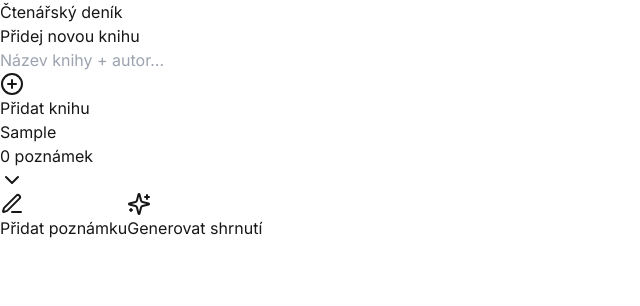
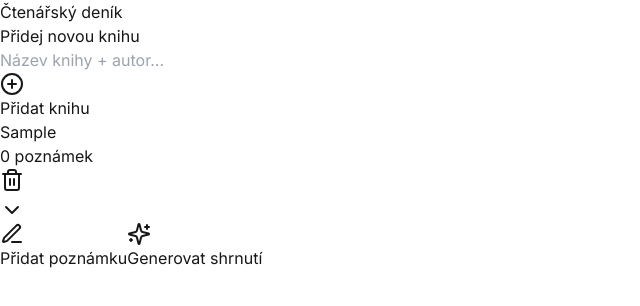
Before and after one commit to VilemB/ectenarak, a Next.js app: page / in a window 1280 px wide. Both pictures are taken after typing "Sample" into the empty fields and a click on the button "Přidat knihu". Shown: the top 306 px of the page, without its empty margins (0-640 px from the left). Built offline with nearby package versions, Linux system fonts and the light colour scheme.

Commit message:
Enabling the generate button, deleting book

```diff
--- a/src/app/page.tsx
+++ b/src/app/page.tsx
@@ -39,6 +39,10 @@ export default function Home() {
 
     setBooks([...books, newBook]);
     setNewBookTitle("");
+  };
+
+  const handleDeleteBook = (bookId: string) => {
+    setBooks(books.filter((book) => book.id !== bookId));
   };
 
   return (
@@ -105,7 +109,11 @@ export default function Home() {
         ) : (
           <div className="space-y-6">
             {books.map((book) => (
-              <BookComponent key={book.id} book={book} />
+              <BookComponent
+                key={book.id}
+                book={book}
+                onDelete={handleDeleteBook}
+              />
             ))}
           </div>
         )}
--- a/src/components/Book.tsx
+++ b/src/components/Book.tsx
@@ -9,15 +9,17 @@ import {
   ChevronDown,
   ChevronRight,
   Loader2,
+  Trash2,
 } from "lucide-react";
 import { useLocalStorage } from "@/hooks/useLocalStorage";
 import { generateId, formatDate } from "@/lib/utils";
 
 interface BookProps {
   book: Book;
+  onDelete: (bookId: string) => void;
 }
 
-export default function BookComponent({ book }: BookProps) {
+export default function BookComponent({ book, onDelete }: BookProps) {
   const [notes, setNotes] = useLocalStorage<Note[]>(
     `book-${book.id}-notes`,
     []
@@ -70,12 +72,11 @@ export default function BookComponent({ book }: BookProps) {
         }),
       });
 
+      const data = await response.json();
+
       if (!response.ok) {
-        const errorData = await response.json();
-        throw new Error(errorData.error || "Nepodařilo se vygenerovat shrnutí");
+        throw new Error(data.error || "Nepodařilo se vygenerovat shrnutí");
       }
-
-      const data = await response.json();
 
       const summaryNote: Note = {
         id: generateId(),
@@ -100,17 +101,28 @@ export default function BookComponent({ book }: BookProps) {
     }
   };
 
+  const handleDelete = () => {
+    if (
+      window.confirm(
+        "Opravdu chcete smazat tuto knihu a všechny její poznámky?"
+      )
+    ) {
+      window.localStorage.removeItem(`book-${book.id}-notes`);
+      onDelete(book.id);
+    }
+  };
+
   const regularNotes = notes.filter((note) => !note.isAISummary);
   const aiSummary = notes.find((note) => note.isAISummary);
 
   return (
     <div className="bg-white rounded-xl shadow-sm overflow-hidden border border-gray-100">
+      <div className="p-6 hover:bg-gray-50 transition">
+        <div className="flex items-center justify-between">
           <div
-        className="p-6 cursor-pointer hover:bg-gray-50 transition"
+            className="flex-1 cursor-pointer"
             onClick={() => setIsExpanded(!isExpanded)}
           >
-        <div className="flex items-center justify-between">
-          <div>
             <h2 className="text-xl font-semibold text-gray-900">
               {book.title}
             </h2>
@@ -118,13 +130,26 @@ export default function BookComponent({ book }: BookProps) {
               {regularNotes.length} poznámek
             </p>
           </div>
-          <span className="text-gray-400">
+          <div className="flex items-center gap-2">
+            <Button
+              variant="ghost"
+              size="icon"
+              className="text-red-600 hover:text-red-700 hover:bg-red-50"
+              onClick={handleDelete}
+            >
+              <Trash2 className="w-5 h-5" />
+            </Button>
+            <span
+              className="text-gray-400 cursor-pointer"
+              onClick={() => setIsExpanded(!isExpanded)}
+            >
               {isExpanded ? (
                 <ChevronDown className="w-5 h-5" />
               ) : (
                 <ChevronRight className="w-5 h-5" />
               )}
             </span>
+          </div>
         </div>
       </div>
 
@@ -141,7 +166,7 @@ export default function BookComponent({ book }: BookProps) {
             </Button>
             <Button
               onClick={handleGenerateSummary}
-              disabled={isGenerating || regularNotes.length === 0}
+              disabled={isGenerating}
               variant="default"
               className="flex-1 bg-blue-600 hover:bg-blue-700 disabled:bg-blue-300"
             >
```
Lines whose indentation alone changed are shown as unchanged.
